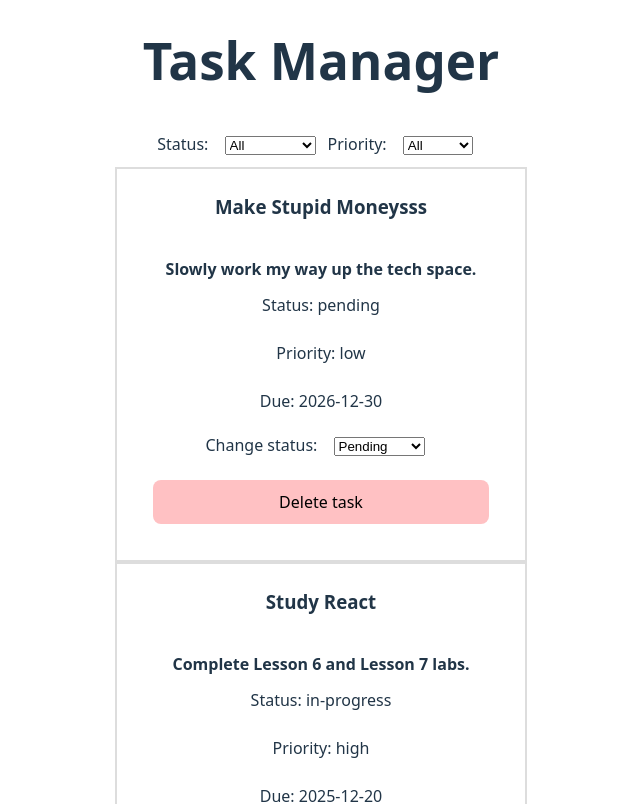
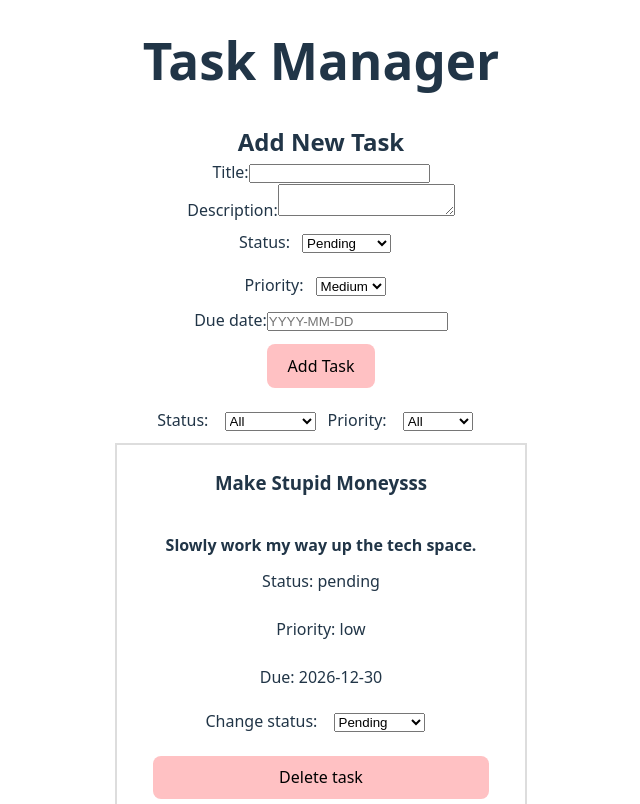
Before and after one commit to jjacque1/React-Dashboard-Application, a React (Vite) app: page / in a window 1280 px wide. Shown: the top 804 px of the page, without its empty margins (319-959 px from the left). Built offline with nearby package versions, Linux system fonts and the light colour scheme.

Commit message:
added handleAddTask component to app.tsx

```diff
--- a/src/App.tsx
+++ b/src/App.tsx
@@ -1,5 +1,7 @@
 import "./App.css";
 import { useState } from "react";
+import { TaskForm } from "./components/TaskForm/TAskForm";
+import type { NewTaskData } from "./types";
 
 import type { Task, TaskStatus, TaskPriority } from "./types";
 import { TaskList } from "./components/TaskList/TaskList";
@@ -48,6 +50,15 @@ function App() {
   const [priorityFilter, setPriorityFilter] = useState<
     TaskPriority | undefined
   >(undefined);
+
+  function handleAddTask(newTaskData: NewTaskData): void {
+    const newTask: Task = {
+      id: (tasks.length + 1).toString(),
+      ...newTaskData,
+    };
+
+    setTasks((prevTasks) => [newTask, ...prevTasks]);
+  }
 
   // Update a task's status
   function handleStatusChange(taskId: string, newStatus: TaskStatus): void {
@@ -99,6 +110,8 @@ function App() {
     <div>
       <h1>Task Manager </h1>
 
+      <TaskForm onAddTask={handleAddTask} />
+
       <TaskFilter onFilterChange={handleFilterChange} />
 
       <TaskList
--- a/src/components/TaskForm/TAskForm.tsx
+++ b/src/components/TaskForm/TAskForm.tsx
@@ -4,7 +4,7 @@ import { useState } from "react";
 import type { NewTaskData, TaskFormProps, TaskStatus, TaskPriority } from "../../types";
 
 export function TaskForm({ onAddTask }: TaskFormProps) {
-  const [formValues, setFormValues] = useState<TaskFormValues>({
+  const [formValues, setFormValues] = useState<NewTaskData>({
     title: "",
     description: "",
     status: "pending",     // default
@@ -60,7 +60,7 @@ export function TaskForm({ onAddTask }: TaskFormProps) {
   function handleSubmit(event: React.FormEvent) {
     event.preventDefault();
 
-    // Very simple guard for now – we can add real validation later
+
     if (!formValues.title.trim()) {
       return;
     }
@@ -129,7 +129,6 @@ export function TaskForm({ onAddTask }: TaskFormProps) {
       <div>
         <label>
           Due date:
-          {/* we can change this to type="date" later if you want */}
           <input
             type="text"
             placeholder="YYYY-MM-DD"
```
Also changed, not shown: src/types/index.ts (+8 -15 lines).
